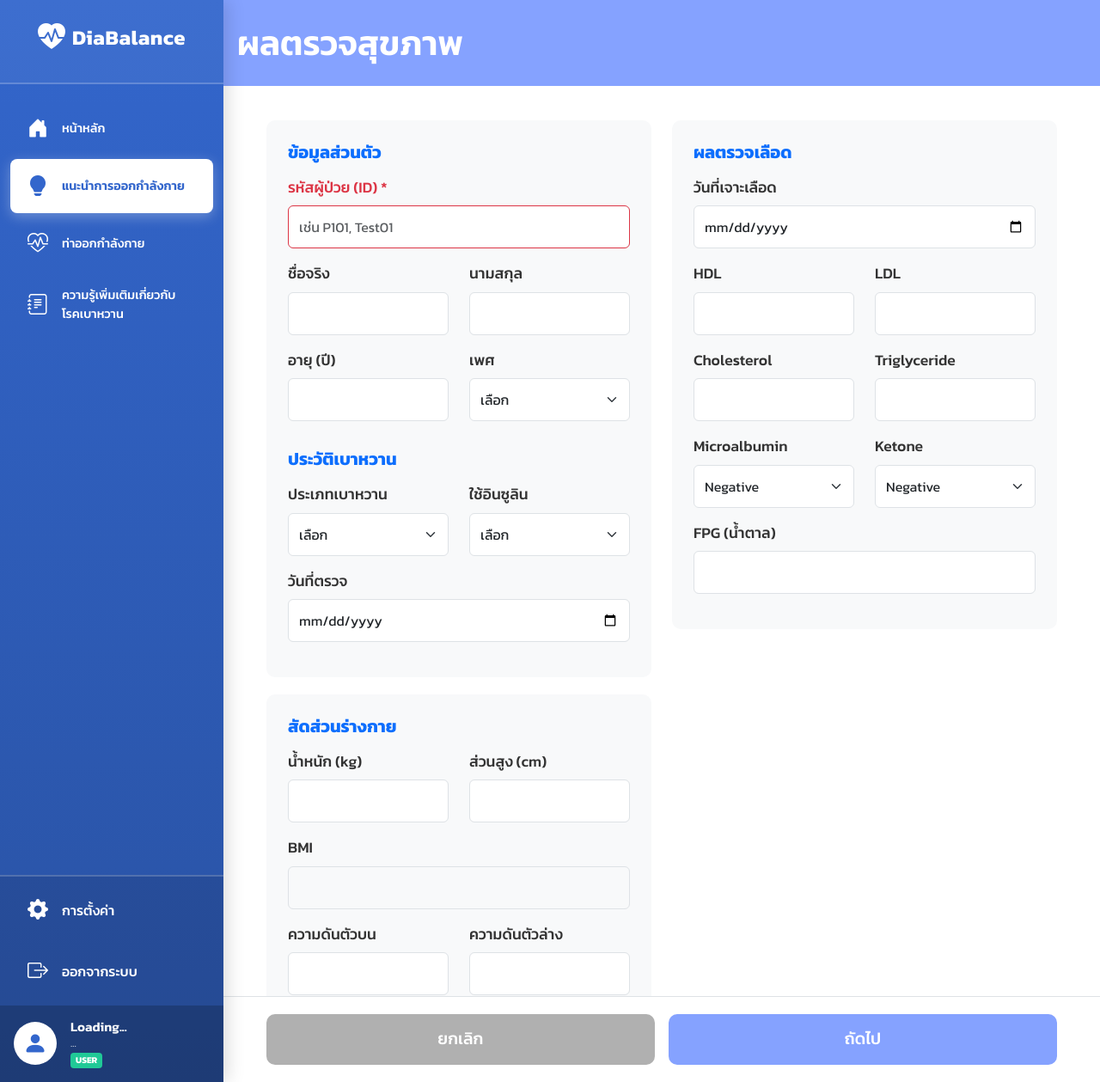
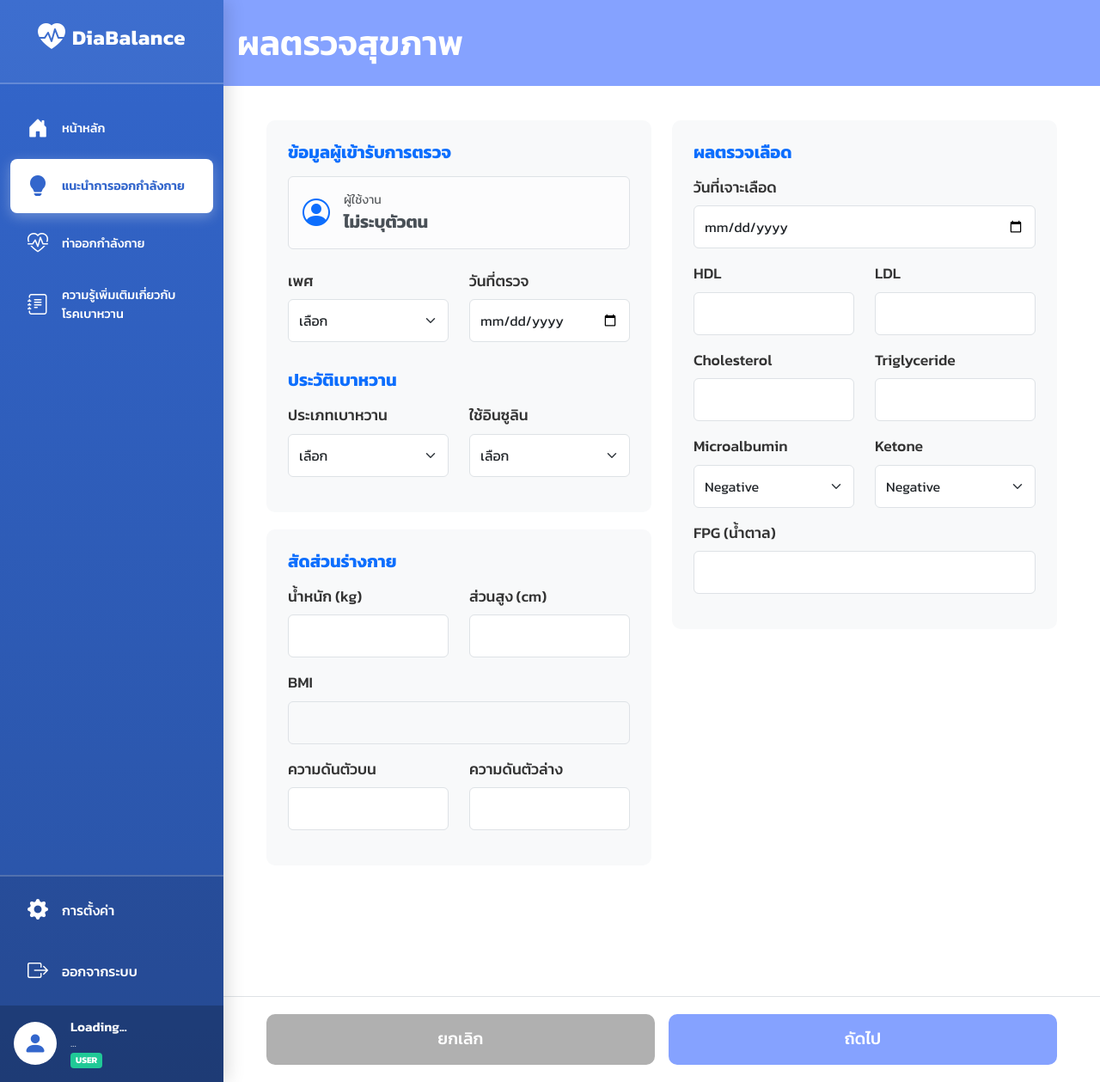
Before and after one commit to cheetahzaza555/web_reccom_diabete, a Flask app: page /user/recommendations in a window 1280 px wide. Shown: the whole page at 86% size. Run offline with Flask 3, Linux system fonts and the light colour scheme; parts of the project's set-up code (start-up, migrations or seed data) failed here and were passed over; some libraries are stand-ins or nearby versions.

Commit message:
Reccommend from Supa

```diff
--- a/back_end/routes/auth.py
+++ b/back_end/routes/auth.py
@@ -102,6 +102,7 @@ def get_current_user():
             # ต้องเรียงลำดับให้ตรงกับ SELECT นะครับ
             # user[0]=firstname, user[1]=lastname, user[2]=username, user[3]=role
             user_data = {
+                "id": user_id,
                 "firstname": user[0],
                 "lastname": user[1],
                 "username": user[2],
--- a/back_end/templates/user/rec_1.html
+++ b/back_end/templates/user/rec_1.html
@@ -10,7 +10,7 @@
     <link href="https://fonts.googleapis.com/css2?family=Prompt:wght@300;400;600&display=swap" rel="stylesheet">
 
     <style>
-        /* --- CSS Layout Fix --- */
+        /* --- CSS Styles --- */
         * { margin: 0; padding: 0; box-sizing: border-box; }
         body { background-color: #ffffff; font-family: 'Prompt', sans-serif; overflow: hidden; }
         .main-content { display: flex; flex-direction: column; height: 100vh; }
@@ -19,14 +19,13 @@
         .form-scroll-area { flex: 1; overflow-y: auto; padding: 40px 50px; padding-bottom: 20px; }
         .button-area { background-color: #ffffff; padding: 20px 50px; border-top: 1px solid #dee2e6; flex-shrink: 0; z-index: 10; }
 
-        /* --- Form Styles --- */
         .form-label { font-weight: 500; color: #333; margin-bottom: 8px; font-size: 1.1rem; }
         .form-control, .form-select { border-radius: 10px; padding: 12px; border: 1px solid #dee2e6; font-size: 1.1rem; min-height: 50px; }
         .form-control:focus, .form-select:focus { border-color: #85a2ff; box-shadow: 0 0 0 0.2rem rgba(133, 162, 255, 0.25); }
         .btn-cancel { background-color: #b0b0b0; color: white; padding: 15px 0; border-radius: 10px; width: 100%; border: none; font-size: 1.2rem; font-weight: 500; transition: all 0.3s ease; }
         .btn-next { background-color: #85a2ff; color: white; padding: 15px 0; border-radius: 10px; width: 100%; border: none; font-size: 1.2rem; font-weight: 500; transition: all 0.3s ease; }
         .btn-next:hover { background-color: #6d8ee6; transform: translateY(-2px); box-shadow: 0 4px 8px rgba(133, 162, 255, 0.3); }
-        .btn-cancel:hover { background-color: #909090; transform: translateY(-2px); }
+
         .form-section { background: #f8f9fa; padding: 25px; border-radius: 10px; margin-bottom: 20px; }
 
         .selection-card { background: white; border: 1px solid #dee2e6; border-radius: 12px; padding: 20px; margin-bottom: 15px; cursor: pointer; transition: all 0.2s; display: flex; align-items: flex-start; gap: 15px; }
@@ -36,7 +35,6 @@
         .selection-title { font-size: 1.1rem; font-weight: 600; color: #333; margin-bottom: 5px; }
         .selection-desc { font-size: 0.9rem; color: #666; margin: 0; line-height: 1.4; }
 
-        /* --- Result Section --- */
         .result-header { text-align: center; margin-bottom: 30px; }
         .result-box { padding: 20px; border-radius: 12px; margin-bottom: 20px; }
         .box-warning { background-color: #fff3cd; border: 1px solid #ffecb5; color: #664d03; }
@@ -44,7 +42,6 @@
         .box-success { background-color: #d1e7dd; border: 1px solid #badbcc; color: #0f5132; }
         .box-info { background-color: #cff4fc; border: 1px solid #b6effb; color: #055160; }
         .result-list li { padding: 8px 0; border-bottom: 1px solid rgba(0,0,0,0.05); }
-        .result-list li:last-child { border-bottom: none; }
 
         @media (max-width: 768px) {
             .header-banner { font-size: 1.8rem; padding: 20px; }
@@ -72,16 +69,17 @@
                             <div class="row gy-4">
                                 <div class="col-lg-6">
                                     <div class="form-section">
-                                        <h5 class="mb-3 text-primary fw-bold">ข้อมูลส่วนตัว</h5>
+                                        <h5 class="mb-3 text-primary fw-bold">ข้อมูลผู้เข้ารับการตรวจ</h5>
+
+                                        <div class="alert alert-light border d-flex align-items-center gap-3 mb-4">
+                                            <i class="bi bi-person-circle fs-2 text-primary"></i>
+                                            <div>
+                                                <div class="text-muted small">ผู้ใช้งาน</div>
+                                                <div class="fw-bold fs-5" id="displayFullname">กำลังโหลดข้อมูล...</div>
+                                            </div>
+                                        </div>
+
                                         <div class="row">
-                                            <div class="col-12 mb-3">
-                                                <label class="form-label text-danger">รหัสผู้ป่วย (ID) *</label>
-                                                <input type="text" class="form-control border-danger" name="patient_id" placeholder="เช่น P101, Test01" required>
-                                            </div>
-
-                                            <div class="col-6 mb-3"><label class="form-label">ชื่อจริง</label><input type="text" class="form-control" name="firstname"></div>
-                                            <div class="col-6 mb-3"><label class="form-label">นามสกุล</label><input type="text" class="form-control" name="lastname"></div>
-                                            <div class="col-6 mb-3"><label class="form-label">อายุ (ปี)</label><input type="number" class="form-control" name="age"></div>
                                             <div class="col-6 mb-3">
                                                 <label class="form-label">เพศ</label>
                                                 <select class="form-select" name="gender">
@@ -89,6 +87,10 @@
                                                     <option value="Male">ชาย</option>
                                                     <option value="Female">หญิง</option>
                                                 </select>
+                                            </div>
+                                            <div class="col-6 mb-3">
+                                                <label class="form-label">วันที่ตรวจ</label>
+                                                <input type="date" class="form-control" name="checkup_date" required>
                                             </div>
                                         </div>
 
@@ -110,7 +112,6 @@
                                                     <option value="no">ไม่ใช้</option>
                                                 </select>
                                             </div>
-                                            <div class="col-12 mb-3"><label class="form-label">วันที่ตรวจ</label><input type="date" class="form-control" name="checkup_date" required></div>
                                         </div>
                                     </div>
 
@@ -188,7 +189,6 @@
                                         <h2 class="text-primary fw-bold"><i class="bi bi-clipboard-check"></i> ผลการวิเคราะห์เบื้องต้น</h2>
                                         <p class="text-muted">ข้อมูลนี้เป็นเพียงการประมวลผลเบื้องต้น ยังไม่ได้บันทึกลงฐานข้อมูล</p>
                                     </div>
-
                                     <div class="row">
                                         <div class="col-md-6"><div class="result-box box-warning"><div class="result-title text-warning-emphasis"><i class="bi bi-exclamation-triangle-fill"></i> คำเตือน (Warnings)</div><ul class="result-list" id="warnList"></ul></div></div>
                                         <div class="col-md-6"><div class="result-box box-danger"><div class="result-title text-danger"><i class="bi bi-virus"></i> ภาวะแทรกซ้อน</div><ul class="result-list" id="compliList"></ul></div></div>
@@ -214,6 +214,32 @@
 
     <script src="https://cdn.jsdelivr.net/npm/bootstrap@5.3.0/dist/js/bootstrap.bundle.min.js"></script>
     <script>
+        // --- ตัวแปรสำหรับเก็บข้อมูลผู้ใช้ ---
+        let currentUser = {};
+
+        // --- ฟังก์ชันดึงข้อมูลผู้ใช้ทันทีที่โหลดหน้าเว็บ ---
+        document.addEventListener('DOMContentLoaded', async () => {
+            try {
+                const res = await fetch('/api/current_user');
+                if(res.ok) {
+                    currentUser = await res.json();
+
+                    // แสดงชื่อบนหน้าจอ (UI)
+                    const fullName = (currentUser.firstname && currentUser.lastname)
+                                   ? `${currentUser.firstname} ${currentUser.lastname}`
+                                   : currentUser.username;
+
+                    // 🔥 แก้ไข: แสดงแค่ชื่อเท่านั้น (ไม่โชว์ ID)
+                    document.getElementById('displayFullname').innerText = fullName;
+                } else {
+                    console.warn('ไม่สามารถดึงข้อมูลผู้ใช้ได้');
+                    document.getElementById('displayFullname').innerText = 'ไม่ระบุตัวตน';
+                }
+            } catch (e) {
+                console.error('Error fetching user:', e);
+            }
+        });
+
         // --- 1. คำนวณ BMI ---
         const weightInput = document.getElementById('weight');
         const heightInput = document.getElementById('height');
@@ -238,7 +264,6 @@
             const btnNext = document.getElementById('btnNext');
             const title = document.getElementById('pageTitle');
 
-            // จัดการข้อความปุ่มและหัวข้อ
             if (currentStep === 1) {
                 btnBack.innerText = 'ยกเลิก'; btnNext.innerText = 'ถัดไป';
                 btnNext.onclick = handleNext; title.innerText = 'ผลตรวจสุขภาพ (1/3)';
@@ -254,7 +279,6 @@
                 btnNext.innerText = 'ยืนยัน (บันทึกจริง)';
                 btnNext.onclick = function() { alert("นี่คือโหมด Preview ครับ หากต้องการบันทึกจริงต้องติดต่อ Backend"); };
             }
-
             document.querySelector('.form-scroll-area').scrollTop = 0;
         }
 
@@ -266,7 +290,7 @@
                     if (!input.value) { valid = false; input.style.borderColor = 'red'; }
                     else { input.style.borderColor = '#dee2e6'; }
                 });
-                if (!valid) return alert('กรุณากรอกข้อมูลให้ครบถ้วน โดยเฉพาะ ID');
+                if (!valid) return alert('กรุณากรอกข้อมูลให้ครบถ้วน');
             }
             if (currentStep < 3) { currentStep++; updateUI(); }
         }
@@ -292,13 +316,18 @@
             const selectedSpecials = Array.from(document.querySelectorAll('input[name="special"]:checked')).map(el => el.value);
             const selectedFavorites = Array.from(document.querySelectorAll('input[name="favorites"]:checked')).map(el => el.value);
 
+            // 🔥 เติมคำว่า SUPA นำหน้า ID ก่อนส่งไปหลังบ้าน
+            let finalID = 'TEMP_GUEST';
+            if (currentUser.id) {
+                finalID = 'SUPA' + currentUser.id;
+            }
+
             const data = {
-                // 🔥 ส่งค่า ID ที่กรอกไปที่ Backend
-                id: getVal('patient_id'),
+                id: finalID, // ส่งค่าเป็น SUPA9 (แต่ user ไม่เห็น)
                 save_mode: false,
-                firstname: getVal('firstname'),
-                lastname: getVal('lastname'),
-                age: getVal('age'),
+                firstname: currentUser.firstname,
+                lastname: currentUser.lastname,
+
                 gender: getVal('gender'),
                 type: getVal('diabetes_type'),
                 weight: getVal('weight'),
```
